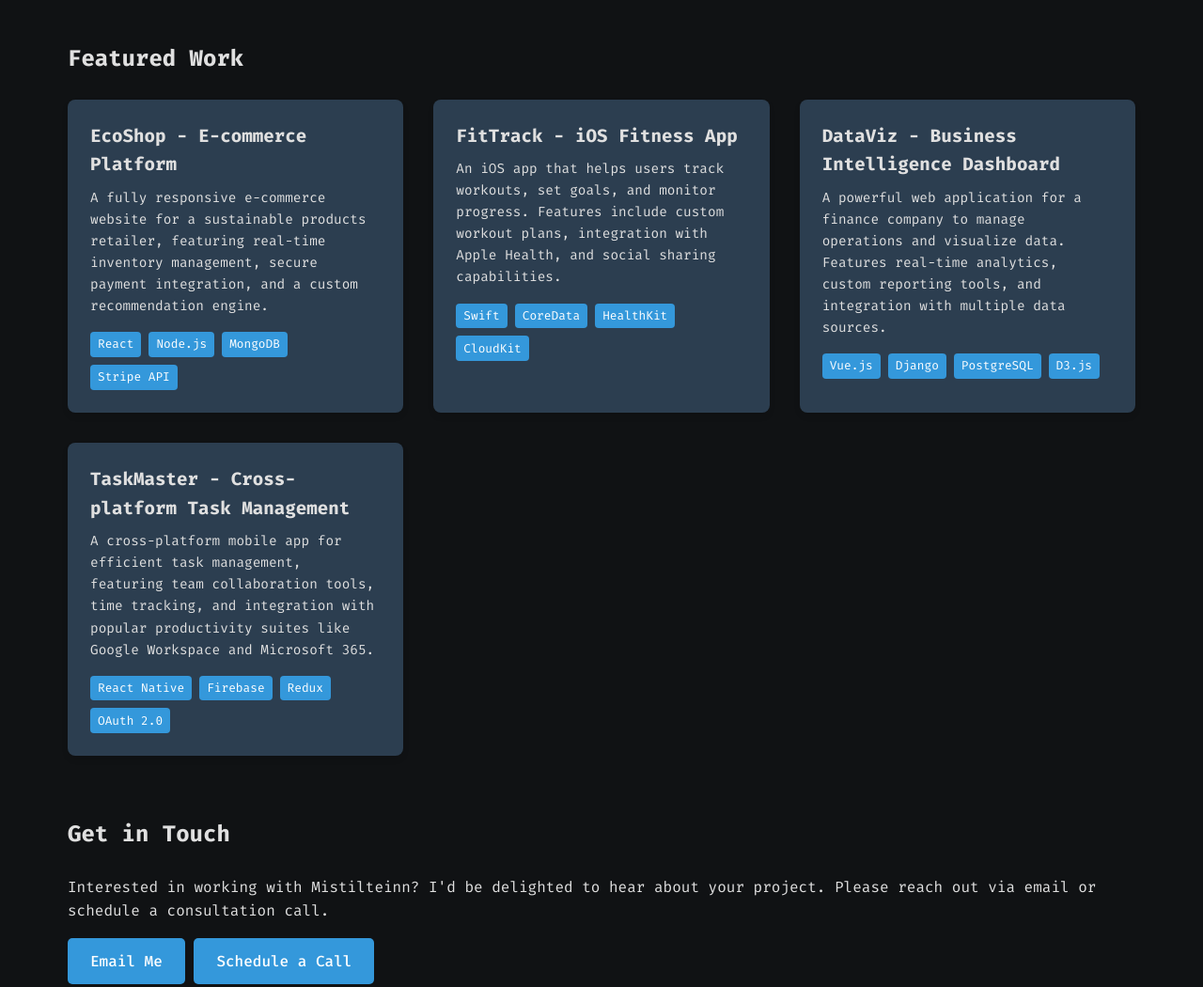
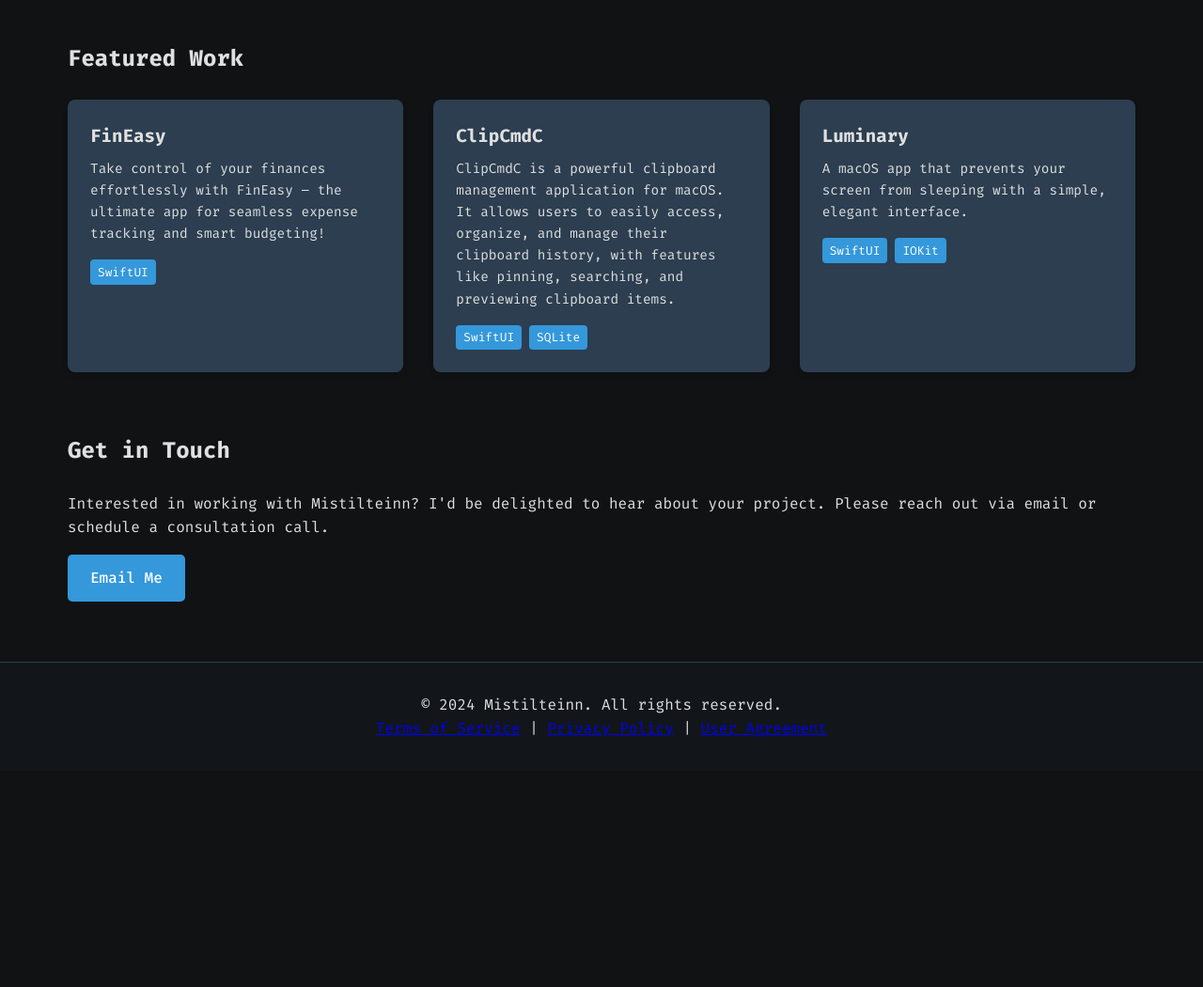
Before and after one commit to PRATIKK0709/Mistilteinn, a plain HTML site: page index.html in a window 1280 px wide. Shown: the part 640-1690 px from the top of the page at 94% size. After the commit the page ends 1460 px from the top, so only its background shows below. Drawn offline with Linux system fonts and the light colour scheme.

Commit message:
index.html

```diff
--- a/index.html
+++ b/index.html
@@ -26,7 +26,6 @@
 
     <!-- Favicon -->
     <link rel="manifest" href="/site.webmanifest">
-
     <style>
         :root {
             --bg-color: #101214;
@@ -335,49 +334,30 @@
             <div class="portfolio-grid">
                 <div class="portfolio-item">
                     <div class="portfolio-item-content">
-                        <h3>EcoShop - E-commerce Platform</h3>
-                        <p>A fully responsive e-commerce website for a sustainable products retailer, featuring real-time inventory management, secure payment integration, and a custom recommendation engine.</p>
+                        <h3>FinEasy</h3>
+                        <p>Take control of your finances effortlessly with FinEasy – the ultimate app for seamless expense tracking and smart budgeting!</p>
                         <div class="tags">
-                            <span class="tag">React</span>
-                            <span class="tag">Node.js</span>
-                            <span class="tag">MongoDB</span>
-                            <span class="tag">Stripe API</span>
+                            <span class="tag">SwiftUI</span>
                         </div>
                     </div>
                 </div>
                 <div class="portfolio-item">
                     <div class="portfolio-item-content">
-                        <h3>FitTrack - iOS Fitness App</h3>
-                        <p>An iOS app that helps users track workouts, set goals, and monitor progress. Features include custom workout plans, integration with Apple Health, and social sharing capabilities.</p>
+                        <h3>ClipCmdC</h3>
+                        <p>ClipCmdC is a powerful clipboard management application for macOS. It allows users to easily access, organize, and manage their clipboard history, with features like pinning, searching, and previewing clipboard items.</p>
                         <div class="tags">
-                            <span class="tag">Swift</span>
-                            <span class="tag">CoreData</span>
-                            <span class="tag">HealthKit</span>
-                            <span class="tag">CloudKit</span>
+                            <span class="tag">SwiftUI</span>
+                            <span class="tag">SQLite</span>
                         </div>
                     </div>
                 </div>
                 <div class="portfolio-item">
                     <div class="portfolio-item-content">
-                        <h3>DataViz - Business Intelligence Dashboard</h3>
-                        <p>A powerful web application for a finance company to manage operations and visualize data. Features real-time analytics, custom reporting tools, and integration with multiple data sources.</p>
+                        <h3>Luminary</h3>
+                       <p>A macOS app that prevents your screen from sleeping with a simple, elegant interface.</p>
                         <div class="tags">
-                            <span class="tag">Vue.js</span>
-                            <span class="tag">Django</span>
-                            <span class="tag">PostgreSQL</span>
-                            <span class="tag">D3.js</span>
-                        </div>
-                    </div>
-                </div>
-                <div class="portfolio-item">
-                    <div class="portfolio-item-content">
-                        <h3>TaskMaster - Cross-platform Task Management</h3>
-                        <p>A cross-platform mobile app for efficient task management, featuring team collaboration tools, time tracking, and integration with popular productivity suites like Google Workspace and Microsoft 365.</p>
-                        <div class="tags">
-                            <span class="tag">React Native</span>
-                            <span class="tag">Firebase</span>
-                            <span class="tag">Redux</span>
-                            <span class="tag">OAuth 2.0</span>
+                            <span class="tag">SwiftUI</span>
+                            <span class="tag">IOKit</span>
                         </div>
                     </div>
                 </div>
@@ -388,18 +368,12 @@
             <h2>Get in Touch</h2>
             <p>Interested in working with Mistilteinn? I'd be delighted to hear about your project. Please reach out via email or schedule a consultation call.</p>
             <a href="mailto:contact@mistilteinn.com" class="btn">Email Me</a>
-            <a href="#" class="btn">Schedule a Call</a>
         </section>
     </main>
 
     <footer>
         <div class="container">
             <p>&copy; 2024 Mistilteinn. All rights reserved.</p>
-            <div class="social-icons">
-                <a href="#" aria-label="Twitter">Twitter</a>
-                <a href="#" aria-label="LinkedIn">LinkedIn</a>
-                <a href="#" aria-label="GitHub">GitHub</a>
-            </div>
             <p>
                 <a href="terms.html#terms-of-service">Terms of Service</a> |
                 <a href="terms.html#privacy-policy">Privacy Policy</a> |
```
